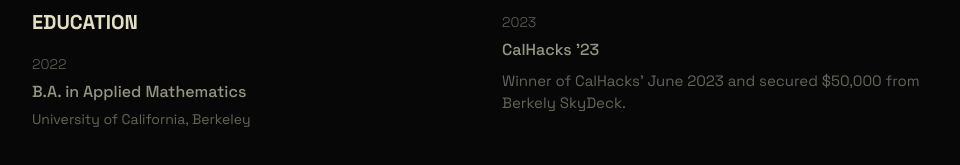
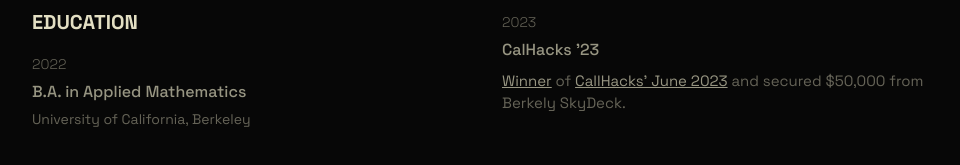
Before and after one commit to cesardgm/react19, a React (Vite) app in the folder static-pages/: page / in a window 1280 px wide. Shown: the part 1858-2023 px from the top of the page, without its empty margins (158-1118 px from the left). Built offline with nearby package versions, Linux system fonts and the light colour scheme.

Commit message:
feat: Minor changes
- Fixed some types in the root `README.md`
- Added some hyperlinks to the Awards section in the SectionTwo component

```diff
--- a/static-pages/src/components/SectionTwo.jsx
+++ b/static-pages/src/components/SectionTwo.jsx
@@ -1,4 +1,7 @@
 export default function SectionTwo() {
+	const WINNER_LINK = "https://devpost.com/software/cure-genie";
+	const EVENT_LINK = "https://medium.com/@berkeleyskydeck_15634/finding-inspiration-at-the-largest-generative-ai-llm-hackathon-cf29a09e8479";
+
 	return (
 		<div className="group-2">
 			{/* Experience Section */}
@@ -98,7 +101,7 @@
 					<p className="item_preTitle">2023</p>
 					<h4 className="item_title">CalHacks '23</h4>
 					<p className="awards_content description">
-						Winner of CalHacks' June 2023 and secured $50,000 from Berkely SkyDeck.
+						<a href={WINNER_LINK} className="articleLink">Winner</a> of <a href={EVENT_LINK} className="articleLink">CallHacks' June 2023</a> and secured $50,000 from Berkely SkyDeck.
 					</p>
 				</div>
 			</div>
--- a/static-pages/src/style.css
+++ b/static-pages/src/style.css
@@ -183,7 +183,7 @@
 	margin-top: 1rem;
 }
 
-.downloadButton:hover {
+.downloadButton:hover, .articleLink:hover {
 	color: var(--primary-color);
 }
 
@@ -245,6 +245,10 @@
 	line-height: 1.5;
 }
 
+.articleLink {
+	text-decoration: underline;
+}
+
 /* BottomSection */
 /* Socials */
 .social_items {
```
Also changed, not shown: 1 other file (tests, documents, lock files or other folders).
